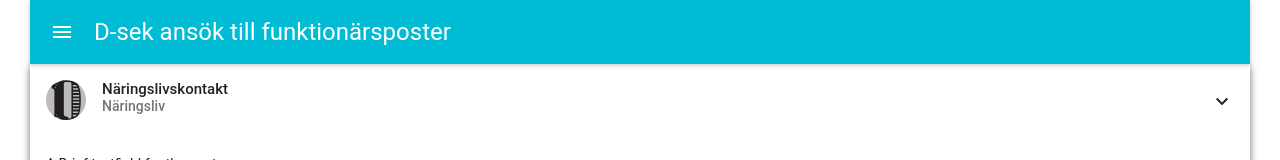
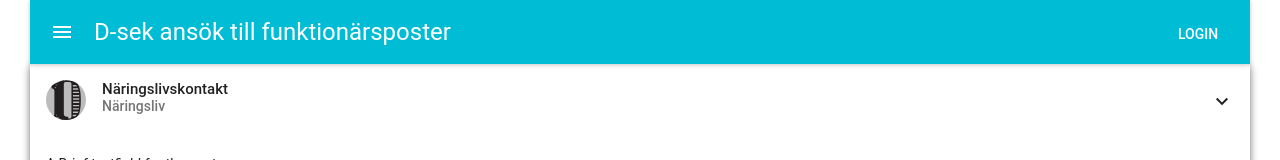
Before and after one commit to Oscar-Rydh/dsek_funkis_application, a React (Create React App) app: page / in a window 1280 px wide. Shown: the top 160 px of the page. Built offline with nearby package versions, Linux system fonts and the light colour scheme.

Commit message:
Added login button gh-pages deployment

```diff
--- a/package.json
+++ b/package.json
@@ -2,7 +2,9 @@
   "name": "dsek_funkis_application",
   "version": "0.1.0",
   "private": true,
+  "homepage": "http://oscar-rydh.github.io/dsek_funkis_application",
   "devDependencies": {
+    "gh-pages": "^1.0.0",
     "react-scripts": "1.0.14"
   },
   "dependencies": {
@@ -14,6 +16,8 @@
     "start": "react-scripts start",
     "build": "react-scripts build",
     "test": "react-scripts test --env=jsdom",
-    "eject": "react-scripts eject"
+    "eject": "react-scripts eject",
+    "predeploy": "npm run build",
+    "deploy": "gh-pages -d build"
   }
 }
--- a/src/components/Navbar/Navbar.js
+++ b/src/components/Navbar/Navbar.js
@@ -1,5 +1,6 @@
 import React, { Component } from 'react';
 import AppBar from 'material-ui/AppBar';
+import FlatButton from 'material-ui/FlatButton'
 
 
 class Navbar extends Component {
@@ -18,6 +19,7 @@ class Navbar extends Component {
             <AppBar
                 title="D-sek ansök till funktionärsposter"
                 onLeftIconButtonTouchTap={this.handleLeftIconButtonTouchTap}
+                iconElementRight={<FlatButton primary={true} label="Login" />}
             />
             </div>
         )
```
Also changed, not shown: 1 other file (tests, documents, lock files or other folders).
